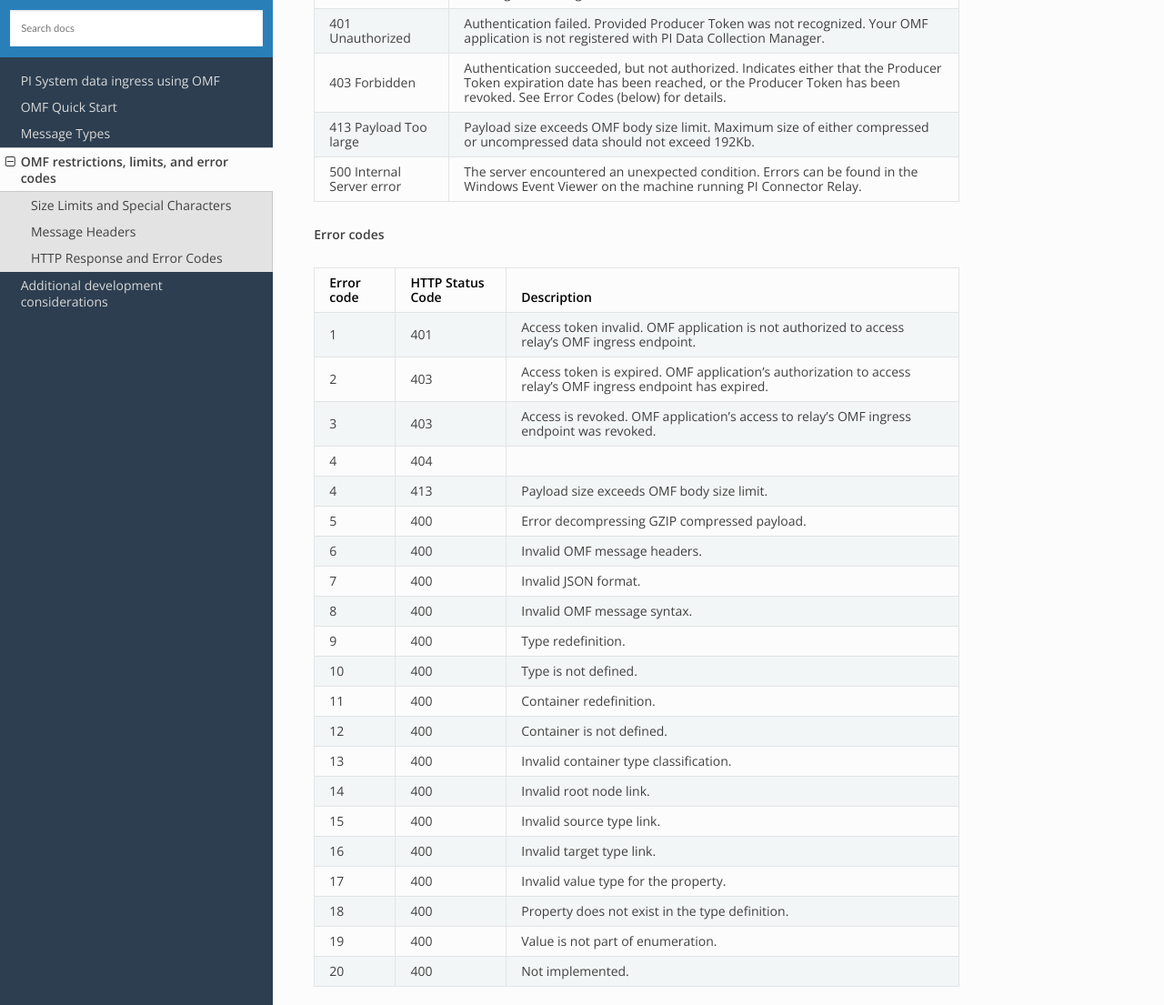
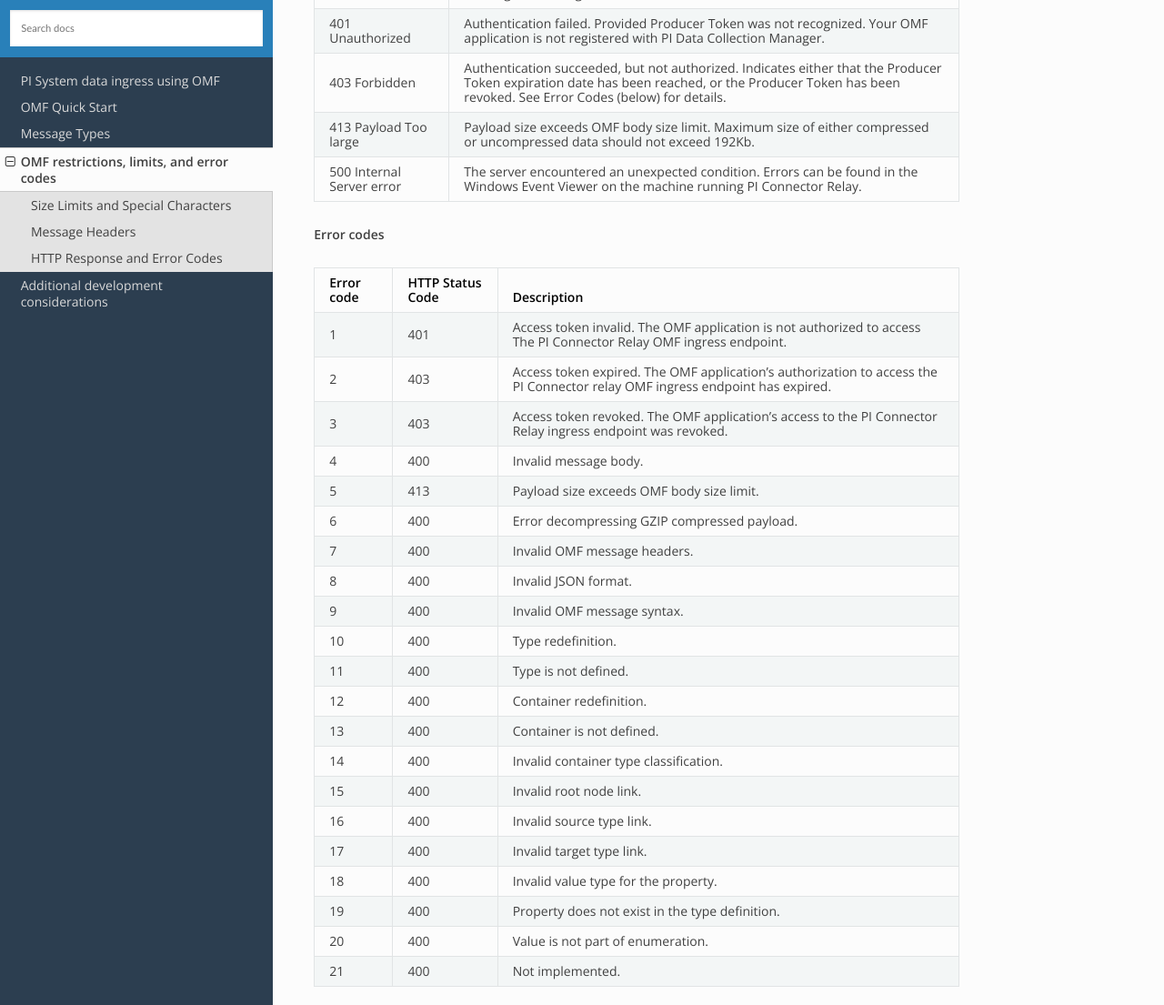
Before and after one commit to osisoft/OMF-Developer-Companion-Guide, a Sphinx documentation site: the page built from docs/OMF-Reference.rst, in a window 1280 px wide and 1400 px high, scrolled down 1675 px, cut to the strip 0-1105 px from the top of the window. Shown: the whole strip at 91% size. Built offline with Sphinx 7.4.7 and the Read the Docs theme 2.0.0, drawn with Linux system fonts in a browser that asks for light colours.

Commit message:
Update OMF-Reference.rst

```diff
--- a/docs/OMF-Reference.rst
+++ b/docs/OMF-Reference.rst
@@ -94,48 +94,48 @@
 +-------------+--------------------------------+-----------------------------------------------------------------------+
 | Error code  | HTTP Status Code               | Description                                                           |
 +=============+================================+=======================================================================+
-| 1           | 401                            | Access token invalid. OMF application is not authorized to access     |
-|             |                                | relay's OMF ingress endpoint.                                         |
+| 1           | 401                            | Access token invalid. The OMF application is not authorized to access |
+|             |                                | The PI Connector Relay OMF ingress endpoint.                          |
 +-------------+--------------------------------+-----------------------------------------------------------------------+
-| 2           | 403                            | Access token is expired. OMF application's authorization to access    |
-|             |                                | relay's OMF ingress endpoint has expired.                             |
+| 2           | 403                            | Access token expired. The OMF application's authorization to          |
+|             |                                | access the PI Connector relay OMF ingress endpoint has expired.       |
 +-------------+--------------------------------+-----------------------------------------------------------------------+
-| 3           | 403                            | Access is revoked. OMF application's access to relay's OMF ingress    |
-|             |                                | endpoint was revoked.                                                 |
+| 3           | 403                            | Access token revoked. The OMF application's access to the PI          |
+|             |                                | Connector Relay ingress endpoint was revoked.                         |
 +-------------+--------------------------------+-----------------------------------------------------------------------+
-| 4           | 404                            |                                                                       |
+| 4           | 400                            | Invalid message body.                                                 |
 +-------------+--------------------------------+-----------------------------------------------------------------------+
-| 4           | 413                            | Payload size exceeds OMF body size limit.                             |
+| 5           | 413                            | Payload size exceeds OMF body size limit.                             |
 +-------------+--------------------------------+-----------------------------------------------------------------------+
-| 5           | 400                            | Error decompressing GZIP compressed payload.                          |
+| 6           | 400                            | Error decompressing GZIP compressed payload.                          |
 +-------------+--------------------------------+-----------------------------------------------------------------------+
-| 6           | 400                            | Invalid OMF message headers.                                          |
+| 7           | 400                            | Invalid OMF message headers.                                          |
 +-------------+--------------------------------+-----------------------------------------------------------------------+
-| 7           | 400                            | Invalid JSON format.                                                  |
+| 8           | 400                            | Invalid JSON format.                                                  |
 +-------------+--------------------------------+-----------------------------------------------------------------------+
-| 8           | 400                            | Invalid OMF message syntax.                                           |
+| 9           | 400                            | Invalid OMF message syntax.                                           |
 +-------------+--------------------------------+-----------------------------------------------------------------------+
-| 9           | 400                            | Type redefinition.                                                    |
+| 10          | 400                            | Type redefinition.                                                    |
 +-------------+--------------------------------+-----------------------------------------------------------------------+
-| 10          | 400                            | Type is not defined.                                                  |
+| 11          | 400                            | Type is not defined.                                                  |
 +-------------+--------------------------------+-----------------------------------------------------------------------+
-| 11          | 400                            | Container redefinition.                                               |
+| 12          | 400                            | Container redefinition.                                               |
 +-------------+--------------------------------+-----------------------------------------------------------------------+
-| 12          | 400                            | Container is not defined.                                             |
+| 13          | 400                            | Container is not defined.                                             |
 +-------------+--------------------------------+-----------------------------------------------------------------------+
-| 13          | 400                            | Invalid container type classification.                                |
+| 14          | 400                            | Invalid container type classification.                                |
 +-------------+--------------------------------+-----------------------------------------------------------------------+
-| 14          | 400                            | Invalid root node link.                                               |
+| 15          | 400                            | Invalid root node link.                                               |
 +-------------+--------------------------------+-----------------------------------------------------------------------+
-| 15          | 400                            | Invalid source type link.                                             |
+| 16          | 400                            | Invalid source type link.                                             |
 +-------------+--------------------------------+-----------------------------------------------------------------------+
-| 16          | 400                            | Invalid target type link.                                             |
+| 17          | 400                            | Invalid target type link.                                             |
 +-------------+--------------------------------+-----------------------------------------------------------------------+
-| 17          | 400                            | Invalid value type for the property.                                  |
+| 18          | 400                            | Invalid value type for the property.                                  |
 +-------------+--------------------------------+-----------------------------------------------------------------------+
-| 18          | 400                            | Property does not exist in the type definition.                       |
+| 19          | 400                            | Property does not exist in the type definition.                       |
 +-------------+--------------------------------+-----------------------------------------------------------------------+
-| 19          | 400                            | Value is not part of enumeration.                                     |
+| 20          | 400                            | Value is not part of enumeration.                                     |
 +-------------+--------------------------------+-----------------------------------------------------------------------+
-| 20          | 400                            | Not implemented.                                                      |
+| 21          | 400                            | Not implemented.                                                      |
 +-------------+--------------------------------+-----------------------------------------------------------------------+
```
